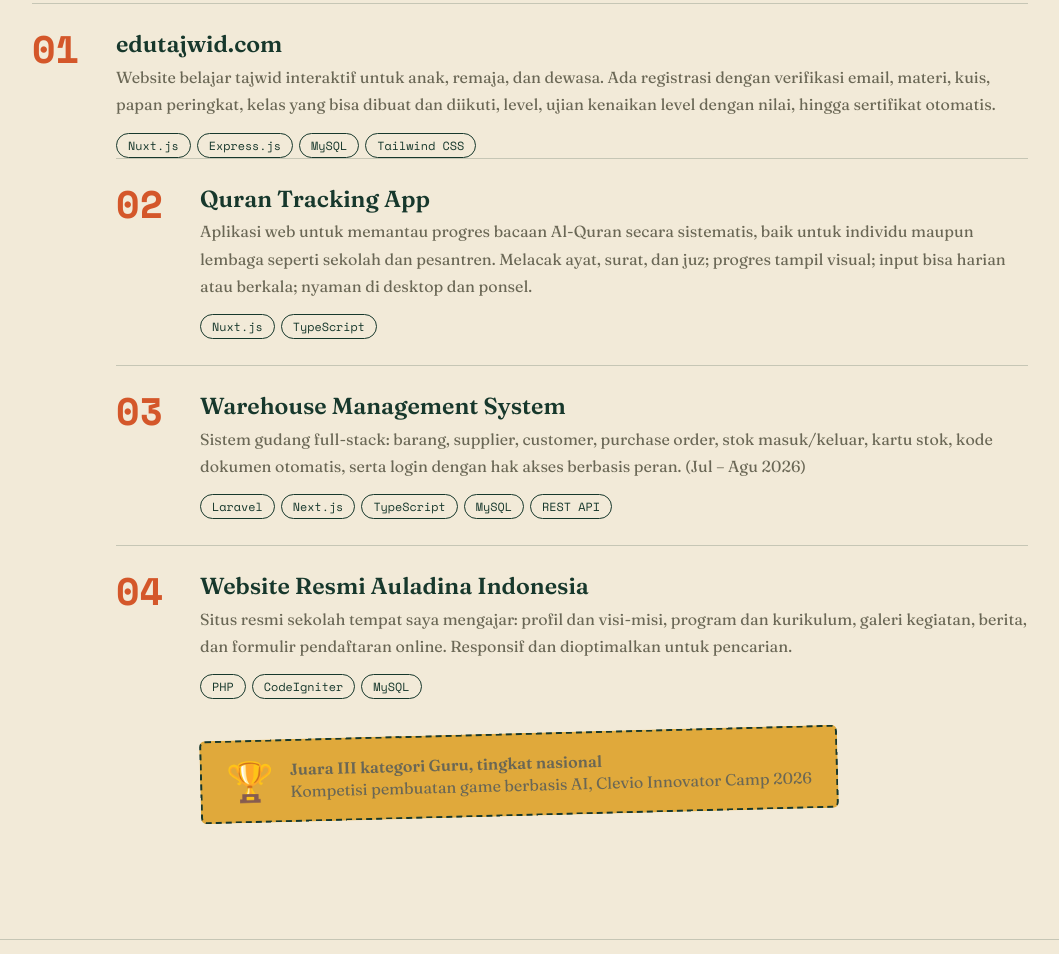
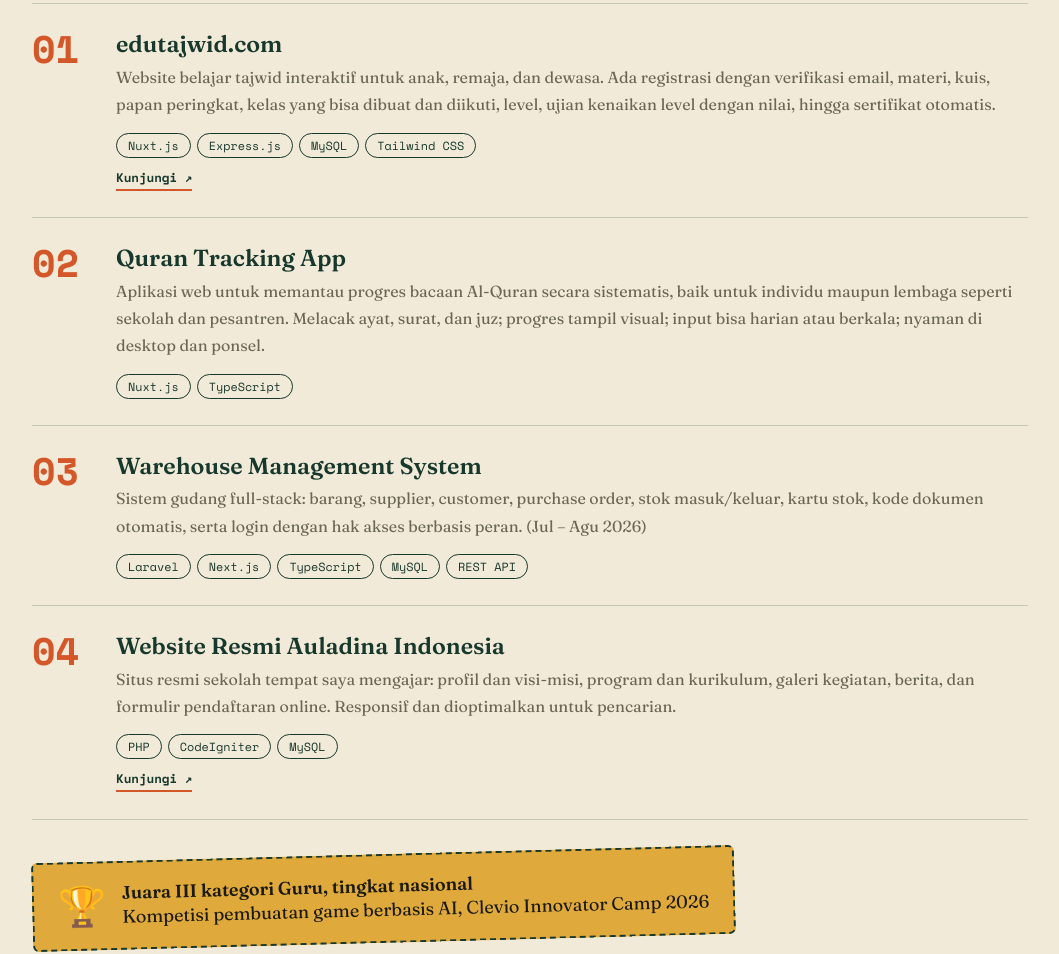
Before and after one commit to aalfath7/portfolio, a plain HTML site: page index.html in a window 1280 px wide. Shown: the part 1342-2296 px from the top of the page, without its empty margins (110-1169 px from the left). Drawn offline with nearby package versions, Linux system fonts and the light colour scheme.

Commit message:
Add links to project articles in index.html

```diff
--- a/index.html
+++ b/index.html
@@ -117,6 +117,7 @@
     <h3>edutajwid.com</h3>
     <p>Website belajar tajwid interaktif untuk anak, remaja, dan dewasa. Ada registrasi dengan verifikasi email, materi, kuis, papan peringkat, kelas yang bisa dibuat dan diikuti, level, ujian kenaikan level dengan nilai, hingga sertifikat otomatis.</p>
     <ul class="chips"><li>Nuxt.js</li><li>Express.js</li><li>MySQL</li><li>Tailwind CSS</li></ul></div>
+    <a class="go" href="https://edutajwid.com" target="_blank" rel="noopener">Kunjungi ↗</a></article>
   <article class="proj"><div class="num">02</div><div>
     <h3>Quran Tracking App</h3>
     <p>Aplikasi web untuk memantau progres bacaan Al-Quran secara sistematis, baik untuk individu maupun lembaga seperti sekolah dan pesantren. Melacak ayat, surat, dan juz; progres tampil visual; input bisa harian atau berkala; nyaman di desktop dan ponsel.</p>
@@ -129,6 +130,7 @@
     <h3>Website Resmi Auladina Indonesia</h3>
     <p>Situs resmi sekolah tempat saya mengajar: profil dan visi-misi, program dan kurikulum, galeri kegiatan, berita, dan formulir pendaftaran online. Responsif dan dioptimalkan untuk pencarian.</p>
     <ul class="chips"><li>PHP</li><li>CodeIgniter</li><li>MySQL</li></ul></div>
+    <a class="go" href="https://auladinaindonesia.sch.id" target="_blank" rel="noopener">Kunjungi ↗</a></article>
   <div class="stamp"><span class="tr">🏆</span><p><b>Juara III kategori Guru, tingkat nasional</b><br>Kompetisi pembuatan game berbasis AI, Clevio Innovator Camp 2026</p></div>
 </div></section>
 
```
